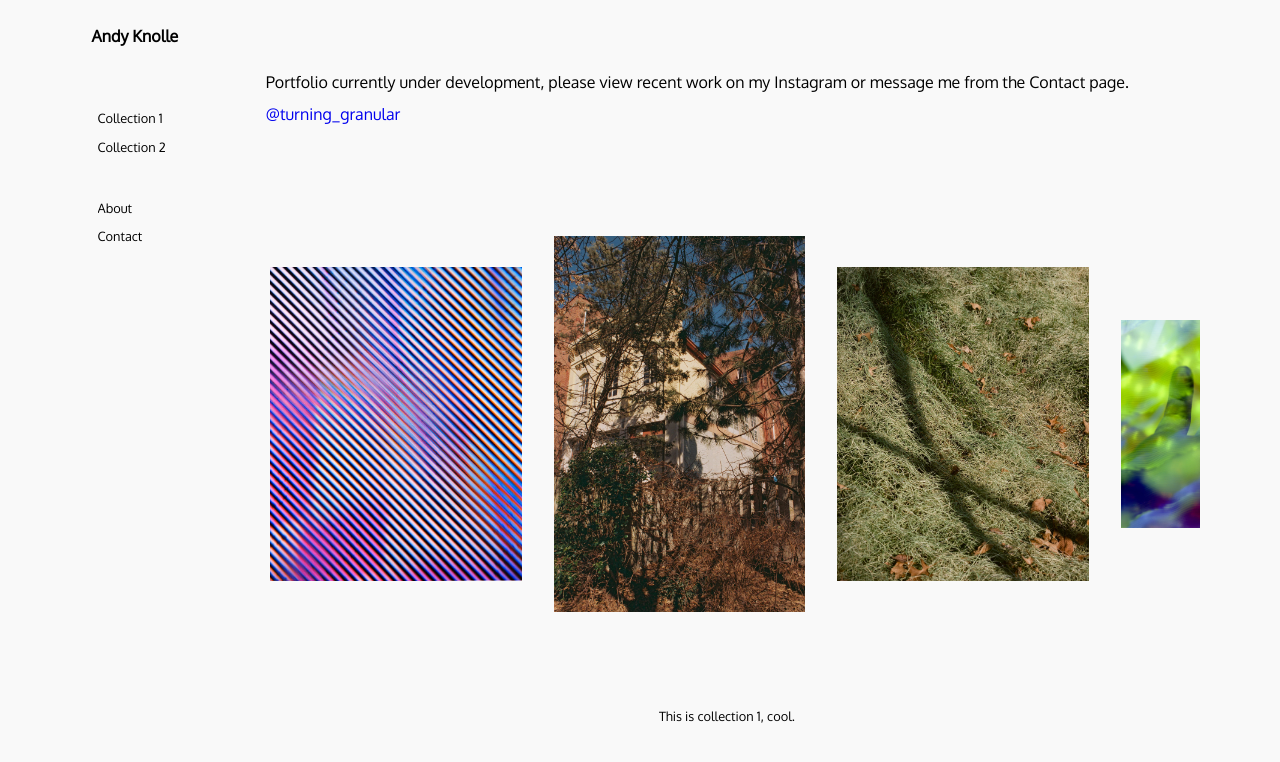
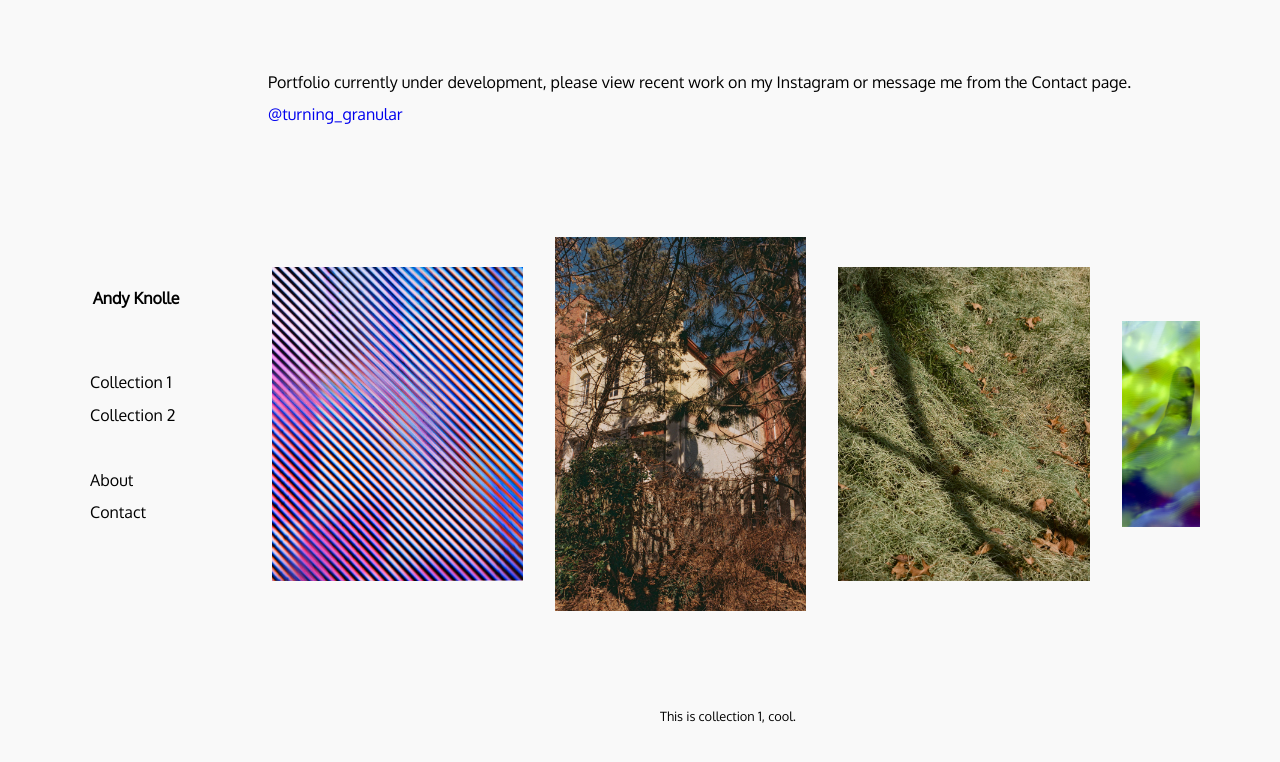
Before and after one commit to louieknolle/Andy_Art_React, a React (Create React App) app: page / in a window 1280 px wide. Shown: the top 762 px of the page. Built offline with nearby package versions, Linux system fonts and the light colour scheme.

Commit message:
fix desktop view navbar and increase font from .8 to 1 rem

```diff
--- a/src/components/NavBar.js
+++ b/src/components/NavBar.js
@@ -6,6 +6,12 @@ function NavBar() {
     let input = document.getElementById("side-menu");
     input.checked = false;
   };
+
+  let activeStyle = {
+    textDecoration: "",
+  };
+
+  let activeClassName = "underline";
 
   return (
     <>
@@ -30,9 +36,7 @@ function NavBar() {
             <li>
               <NavLink
                 to="/"
-                className={({ isActive }) =>
-                  isActive ? "link active" : "link"
-                }
+                style={({ isActive }) => (isActive ? activeStyle : undefined)}
               >
                 Collection 1
               </NavLink>
@@ -41,7 +45,7 @@ function NavBar() {
               <NavLink
                 to="/collection2"
                 className={({ isActive }) =>
-                  isActive ? "link active" : "link"
+                  isActive ? activeClassName : undefined
                 }
               >
                 Collection 2
@@ -68,7 +72,7 @@ function NavBar() {
                 <NavLink
                   to="/about"
                   className={({ isActive }) =>
-                    isActive ? "link active" : "link"
+                    isActive ? activeClassName : undefined
                   }
                 >
                   About
@@ -78,7 +82,7 @@ function NavBar() {
                 <NavLink
                   to="/contact"
                   className={({ isActive }) =>
-                    isActive ? "link active" : "link"
+                    isActive ? activeClassName : undefined
                   }
                 >
                   Contact
--- a/src/components/SharedLayout.js
+++ b/src/components/SharedLayout.js
@@ -11,7 +11,9 @@ const mystyle = {
 const SharedLayout = () => {
   return (
     <>
-      <NavBar />
+      <div className="navParent">
+        <NavBar />
+      </div>
       <div className="container">
         <div>
           <p style={mystyle}>
--- a/src/index.css
+++ b/src/index.css
@@ -274,8 +274,14 @@ select {
     color: black;
   }
 
+  /* .navParent {
+    height: 100%;
+    display: flex;
+  } */
+
   header#sideNav.header {
-    width: 20%;
+    position: static;
+    /* width: 20%; */
     height: 100%;
     padding: 1rem 0.5rem;
     background-color: #f9f9f9;
@@ -286,8 +292,14 @@ select {
     flex-direction: column;
     align-items: center;
     justify-content: center;
-    font-size: 0.8rem;
+    font-size: 1rem;
     margin-left: 1rem;
+  }
+
+  .navParent {
+    width: 20%;
+    display: flex;
+    justify-content: center;
   }
 
   .header a,
@@ -370,6 +382,7 @@ select {
     padding: 1rem;
     font-size: 0.8rem;
     display: flex;
+    justify-content: flex-start;
   }
 
   .hamb {
```
